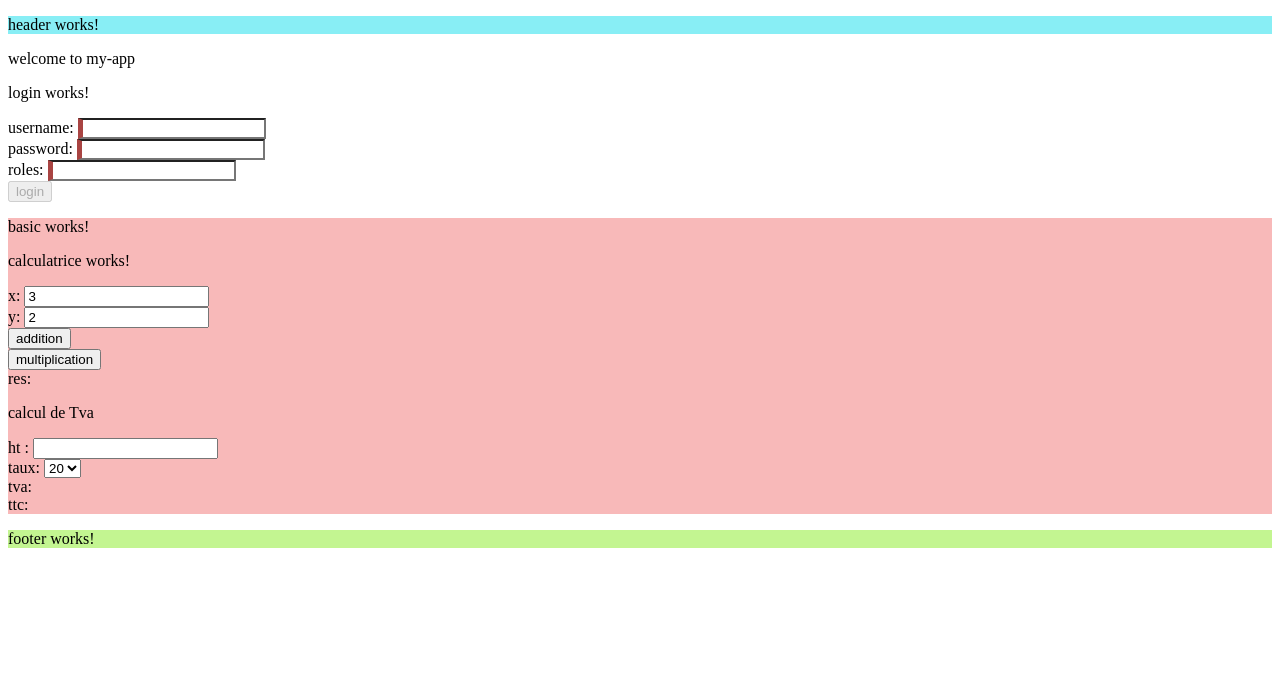
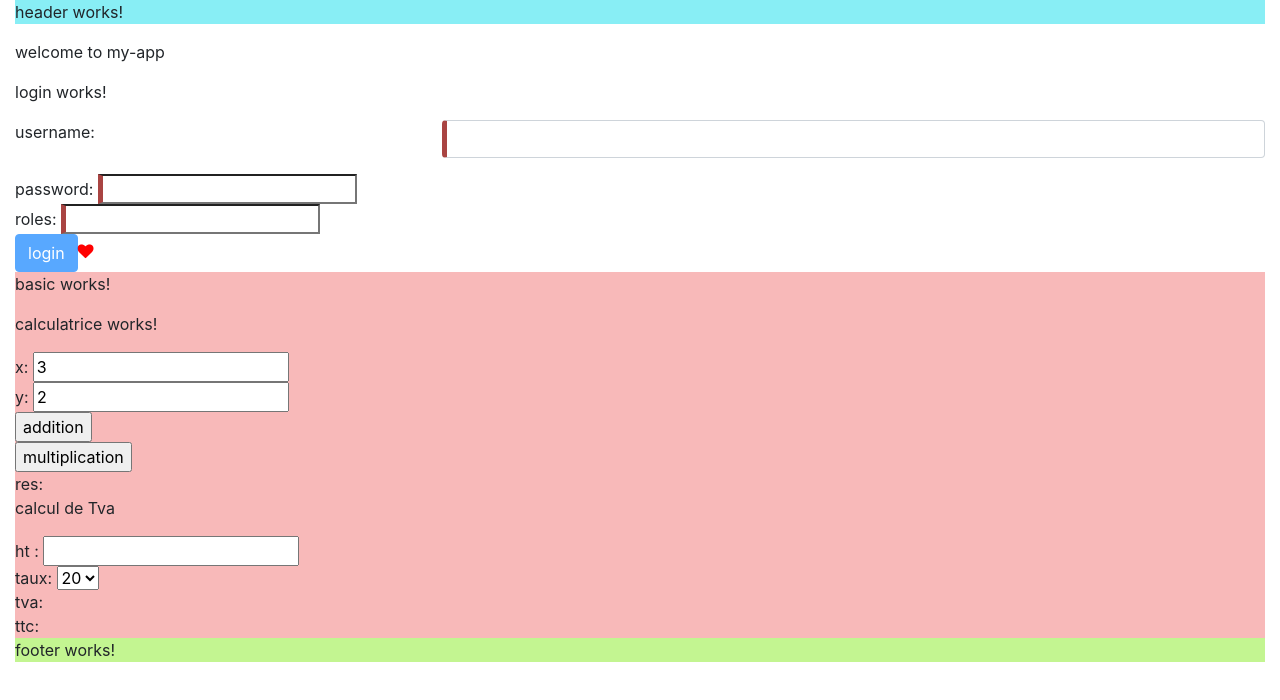
Before and after one commit to didier-tp/ibdef-angular-nov19, an Angular app in the folder tp_angular/my-app/: page / in a window 1280 px wide. Shown: the top 700 px of the page. Built offline with nearby package versions, Linux system fonts and the light colour scheme.

Commit message:
bootstrap-css

```diff
--- a/tp_angular/my-app/angular.json
+++ b/tp_angular/my-app/angular.json
@@ -28,7 +28,9 @@
               "src/assets"
             ],
             "styles": [
-              "src/styles.scss"
+              "src/styles.scss",
+              "node_modules/bootstrap/dist/css/bootstrap.min.css",
+              "node_modules/font-awesome/css/font-awesome.min.css"
             ],
             "scripts": []
           },
--- a/tp_angular/my-app/package.json
+++ b/tp_angular/my-app/package.json
@@ -19,6 +19,8 @@
     "@angular/platform-browser": "~8.2.13",
     "@angular/platform-browser-dynamic": "~8.2.13",
     "@angular/router": "~8.2.13",
+    "bootstrap": "^4.3.1",
+    "font-awesome": "^4.7.0",
     "rxjs": "~6.4.0",
     "tslib": "^1.10.0",
     "zone.js": "~0.9.1"
--- a/tp_angular/my-app/src/app/app.component.html
+++ b/tp_angular/my-app/src/app/app.component.html
@@ -1,3 +1,4 @@
+<div class="container-fluid">
   <app-header></app-header>
   <div>
     <p> welcome to {{title}} </p>
@@ -5,3 +6,4 @@
   <app-login></app-login>
   <app-basic></app-basic>
   <app-footer></app-footer>
+</div>
--- a/tp_angular/my-app/src/app/login/login.component.html
+++ b/tp_angular/my-app/src/app/login/login.component.html
@@ -1,13 +1,22 @@
 <p>login works!</p>
-<form #formLogin="ngForm" >
-  username: <input name="username" pattern=".{3,}" required
-            [(ngModel)]="login.username" /> <br/>
+<form #formLogin="ngForm" class="form-horizontal" >
+
+<div class="form-group row">
+  <label class="control-label col-sm-4">username:</label>
+  <div class="col-sm-8">
+     <input class="form-control" name="username" pattern=".{3,}"
+             required  [(ngModel)]="login.username" />
+  </div>
+</div>
+
   password: <input type="password" name="password" required
             [(ngModel)]="login.password" /> <br/>
   roles: <input name="roles" required
             [(ngModel)]="login.roles" /> <br/>
-  <input type="button" value="login"
+  <input type="button" value="login" class="btn btn-primary"
             [disabled]="!formLogin.form.valid"
-            (click)="onLogin()" /> <br/>
+            (click)="onLogin()" />
+            <i class="fa fa-heart" aria-hidden="true"
+               style="color: red;"></i><br/>
 </form>
 {{message}}
```
Also changed, not shown: 1 other file (tests, documents, lock files or other folders). Lines whose indentation alone changed are shown as unchanged.
